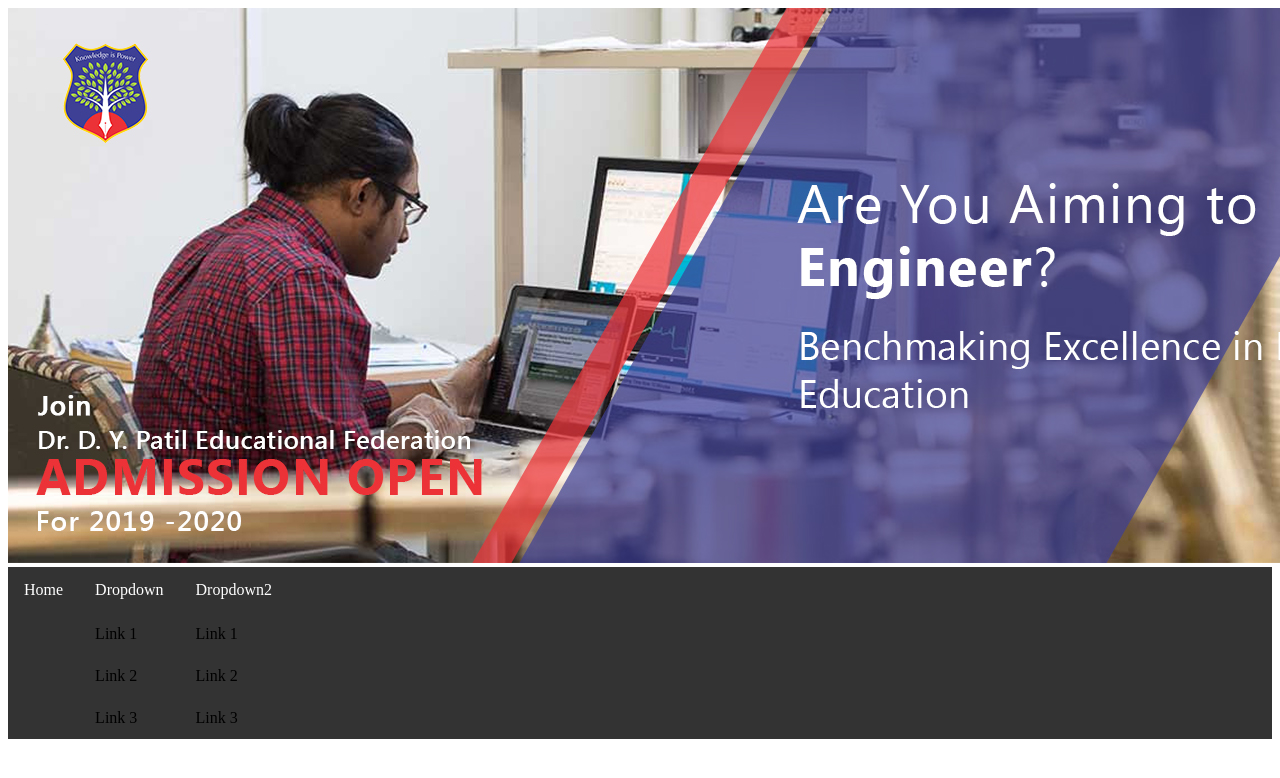
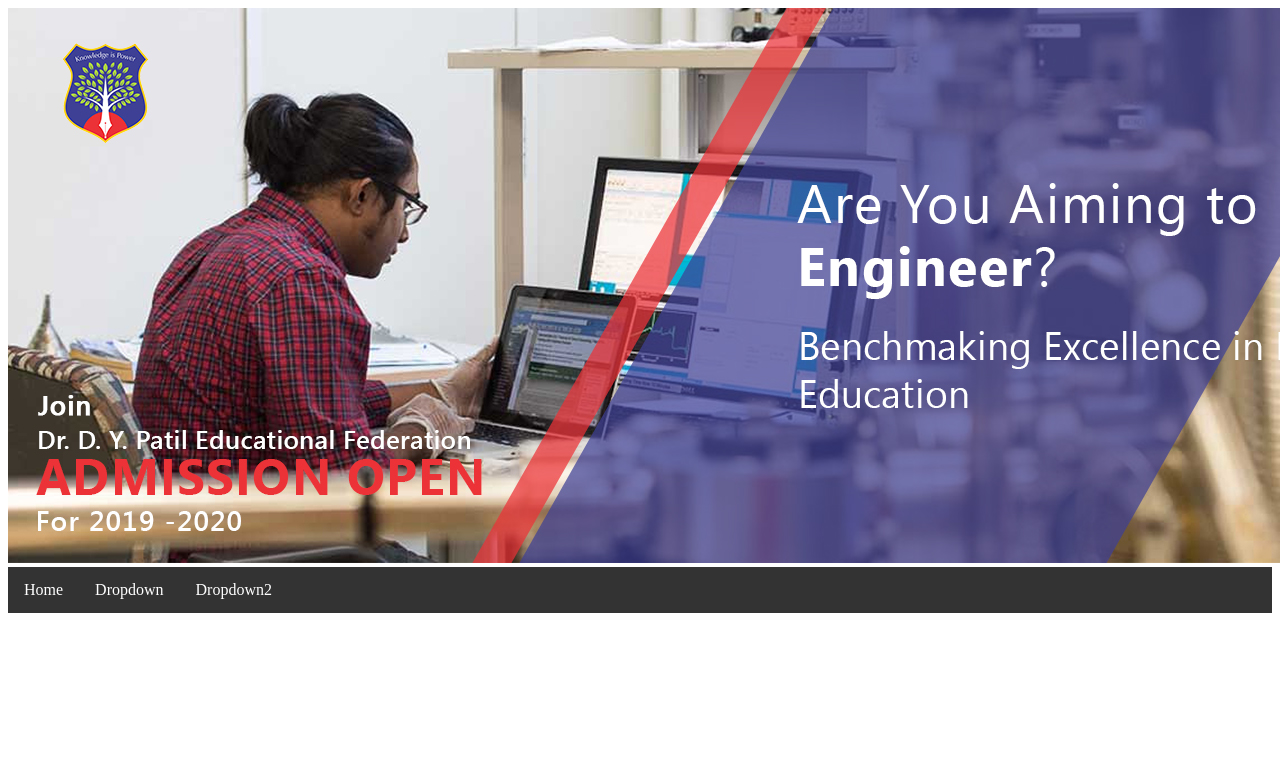
Before and after one commit to AME-Online-Solutions/DYPatilCOEI, a plain HTML site: page index.html in a window 1280 px wide. Shown: the top 778 px of the page. Drawn offline with Linux system fonts and the light colour scheme.

Commit message:
Update index.html

```diff
--- a/index.html
+++ b/index.html
@@ -36,7 +36,7 @@ li a:hover, .dropdown:hover .dropbtn {
 
 
 
-li.dropdown
+li.dropdown{
   display: inline-block;
 }
 
```
